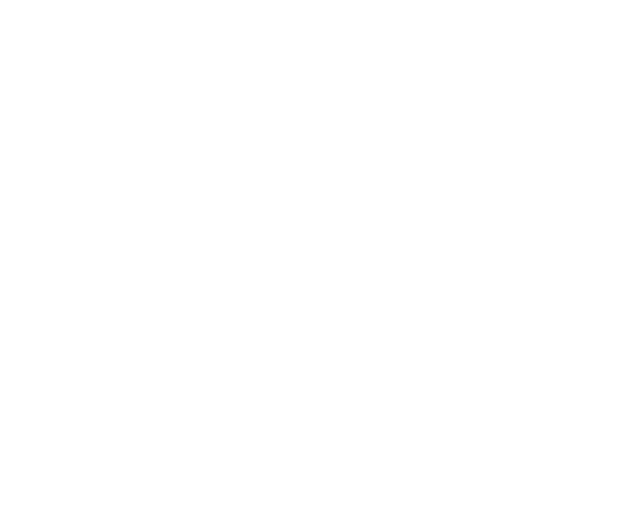
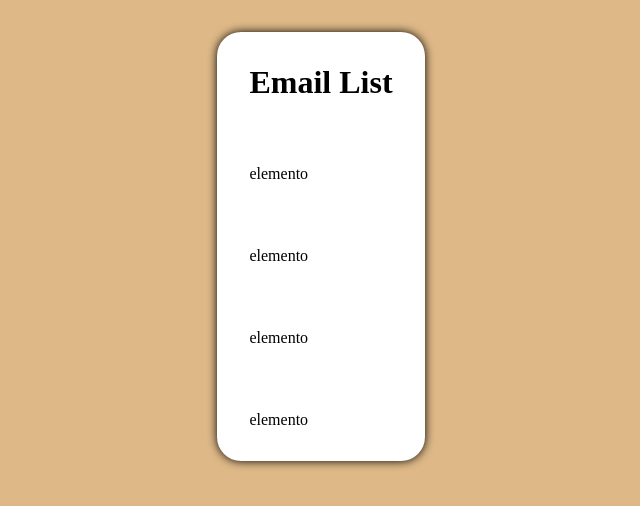
Before and after one commit to MirkOrlando/vue-email-list, a plain HTML site: page index.html in a window 1280 px wide. Shown: the whole page, without its empty margins (319-959 px from the left). Drawn offline with nearby package versions, Linux system fonts and the light colour scheme; no server answers.

Commit message:
created static markup

```diff
--- a/assets/css/style.css
+++ b/assets/css/style.css
@@ -3,3 +3,36 @@
     margin: 0;
     box-sizing: border-box;
 }
+
+body {
+    background-color: burlywood;
+}
+
+.container {
+    max-width: 1200px;
+    margin: 2rem auto;
+    background-color: white;
+    width: fit-content;
+    border-radius: 1.5rem;
+    box-shadow: 0 0 10px black;
+    cursor: context-menu;
+}
+
+h1 {
+    padding: 2rem;
+}
+
+li {
+    list-style: none;
+    padding: 2rem;
+    transition: background-color 250ms linear;
+}
+
+li:last-child {
+    border-bottom-left-radius: 1.5rem;
+    border-bottom-right-radius: 1.5rem;
+}
+
+li:hover {
+    background-color: rgb(249, 215, 150);
+}
--- a/assets/js/app.js
+++ b/assets/js/app.js
@@ -2,4 +2,10 @@ const app = new Vue({
     el: '#app',
     data: {},
     methods: {},
+    mounted() {
+        axios.get('https://flynn.boolean.careers/exercises/api/random/mail').then(response => {
+            console.log(this);
+            console.log(response);
+        })
+    }
 })
--- a/index.html
+++ b/index.html
@@ -11,7 +11,17 @@
 </head>
 
 <body>
-    <div id="app"></div>
+    <div id="app">
+        <div class="container">
+            <h1>Email List</h1>
+            <ul>
+                <li>elemento</li>
+                <li>elemento</li>
+                <li>elemento</li>
+                <li>elemento</li>
+            </ul>
+        </div>
+    </div>
     <script src='https://cdn.jsdelivr.net/npm/vue@2.6.14/dist/vue.js'></script>
     <script src="./assets/js/app.js"></script>
 </body>
```
